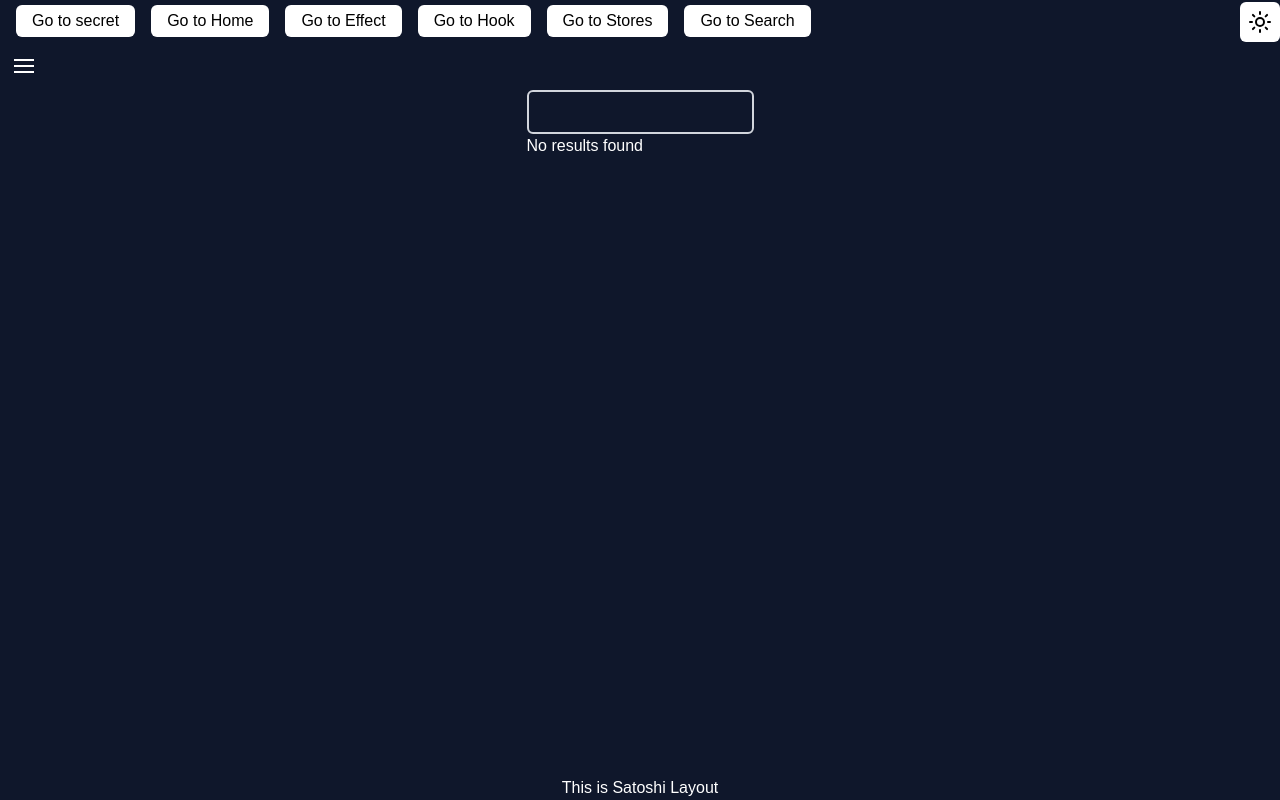
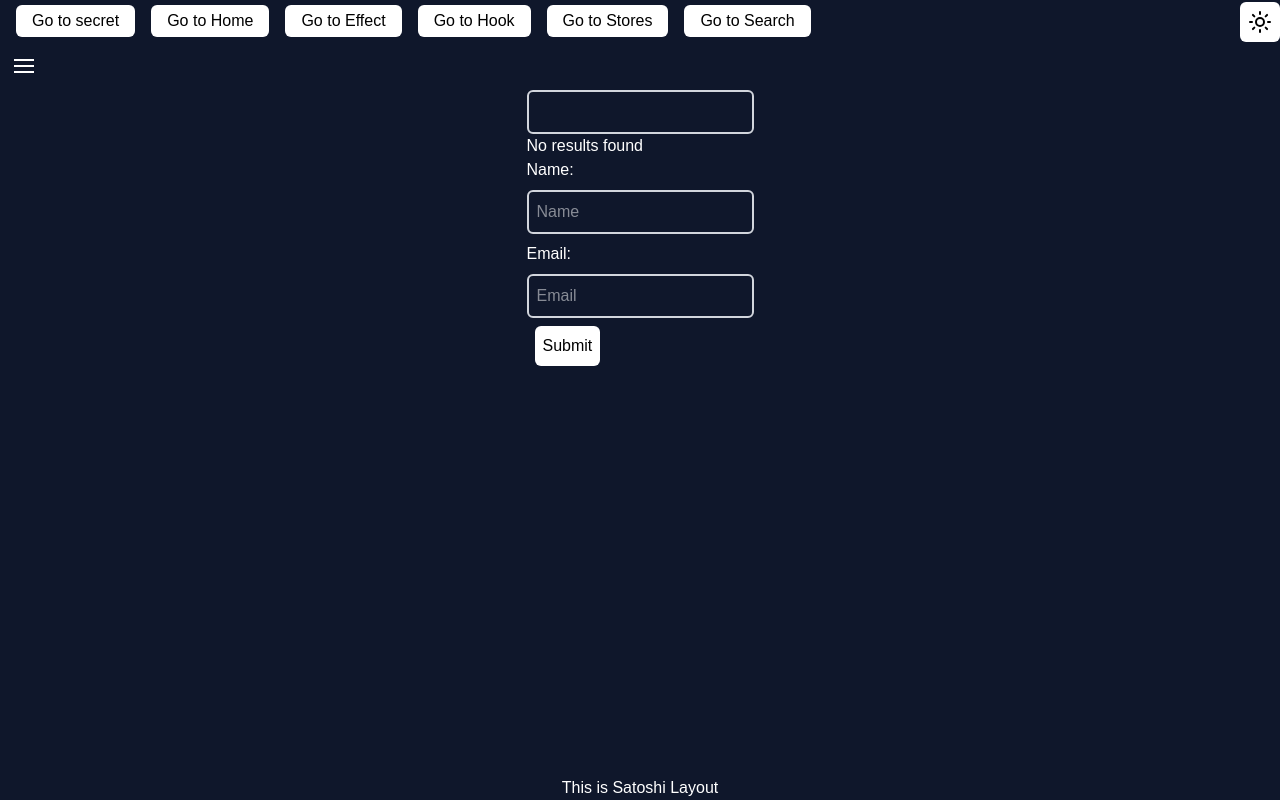
Before and after one commit to pengrui26/second-react, a React (Vite) app: page /search in a window 1280 px wide. Built offline with nearby package versions, Linux system fonts and the light colour scheme.

Commit message:
lazy component && Form

```diff
--- /dev/null
+++ b/src/components/Form.jsx
@@ -0,0 +1,67 @@
+"use client";
+import { useState } from "react";
+
+const Form = ({
+  name,
+  email,
+  setName,
+  setEmail,
+  error,
+  setError,
+  handleSubmit,
+}) => {
+  return (
+    <form className="grid gap-2" onSubmit={handleSubmit}>
+      <div className="flex flex-col gap-2">
+        <label htmlFor="name">Name:</label>
+        <input
+          className="border-2 border-gray-300 rounded-md p-2"
+          type="text"
+          id="name"
+          value={name}
+          placeholder="Name"
+          onChange={(e) => setName(e.target.value)}
+        />
+      </div>
+      <div className="flex flex-col gap-2">
+        <label htmlFor="email">Email:</label>
+        <input
+          className="border-2 border-gray-300 rounded-md p-2"
+          type="email"
+          id="email"
+          value={email}
+          placeholder="Email"
+          onChange={(e) => setEmail(e.target.value)}
+        />
+      </div>
+      <div>
+        <button type="submit">Submit</button>
+      </div>
+    </form>
+  );
+};
+
+export default function FormPage() {
+  const [name, setName] = useState("");
+  const [email, setEmail] = useState("");
+  const [error, setError] = useState("");
+
+  const handleSubmit = (e) => {
+    e.preventDefault();
+    setError("");
+    if (!name || !email) {
+      setError("You must enter a name and email");
+    } else {
+      alert(`Name: ${name} Email: ${email}`);
+    }
+  };
+
+  return (
+    <div>
+      <Form
+        {...{ name, email, setName, setEmail, error, setError, handleSubmit }}
+      />
+      <div className="text-red-500">{error && error.length > 1 && error}</div>
+    </div>
+  );
+}
--- a/src/routes/Search.jsx
+++ b/src/routes/Search.jsx
@@ -1,5 +1,11 @@
 import Search from "@/components/Search";
+import FormPage from "@/components/Form";
 //
 export default function SearchPage() {
-  return <Search />;
+  return (
+    <div>
+      <Search />
+      <FormPage />
+    </div>
+  );
 }
```
